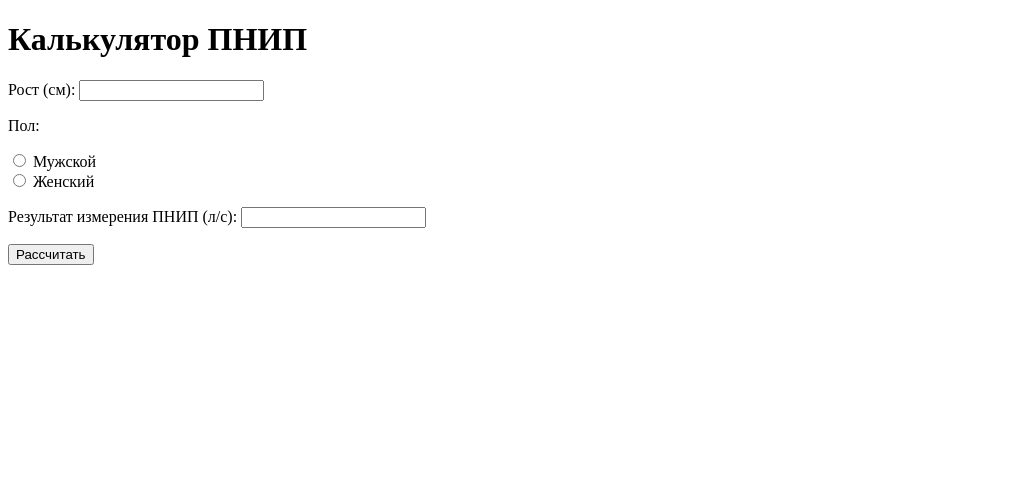
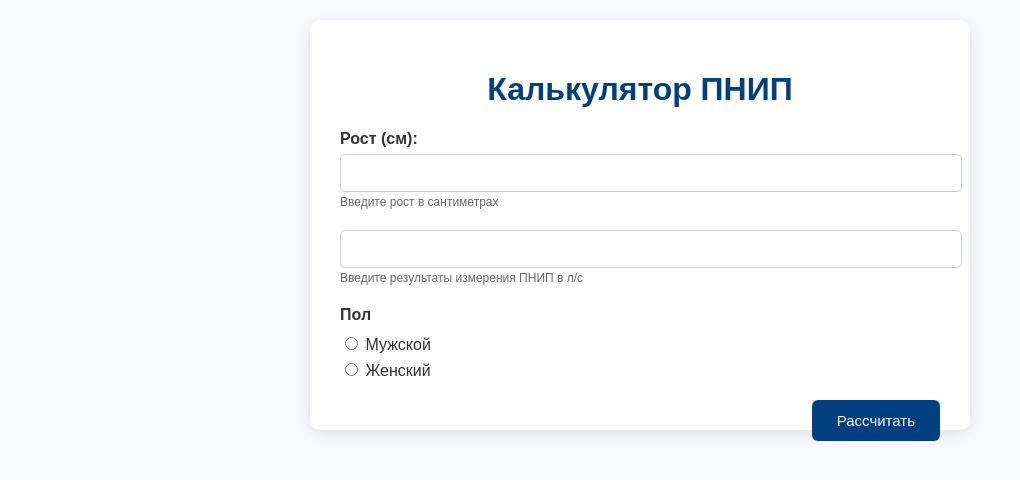
Before and after one commit to MaksRo52/pnip, a Django app: page / in a window 1280 px wide. Shown: the top 480 px of the page, without its empty margins (0-1020 px from the left). Run offline with Django 5.2, Linux system fonts and the light colour scheme.

Commit message:
correct style

```diff
--- a/main/templates/main/main.html
+++ b/main/templates/main/main.html
@@ -3,22 +3,125 @@
 <head>
     <meta charset="UTF-8">
     <title>Калькулятор ПНИП</title>
+    <style>
+        body {
+            font-family: Arial, sans-serif;
+            background: #f7f9fc;
+            margin: 0;
+            padding: 20px;
+        }
+
+        .container {
+            max-width: 600px;
+            margin: auto;
+            background: white;
+            padding: 30px;
+            border-radius: 10px;
+            box-shadow: 0 4px 15px rgba(0,0,0,0.1);
+        }
+
+        h1 {
+            text-align: center;
+            color: #004080;
+        }
+
+        .form-group {
+            margin-bottom: 20px;
+        }
+
+        label {
+            display: block;
+            font-weight: bold;
+            margin-bottom: 6px;
+            color: #333;
+        }
+
+        input[type="number"], select {
+            width: 100%;
+            padding: 10px;
+            border: 1px solid #ccd;
+            border-radius: 5px;
+            font-size: 14px;
+        }
+
+        small {
+            color: #666;
+            font-size: 12px;
+        }
+
+        .radio-group {
+            margin-top: 10px;
+        }
+
+        .radio-group label {
+            font-weight: normal;
+            margin-right: 15px;
+        }
+
+        button {
+            background: #004080;
+            color: white;
+            padding: 12px 25px;
+            border: none;
+            border-radius: 6px;
+            cursor: pointer;
+            font-size: 15px;
+            float: right;
+        }
+
+        button:hover {
+            background: #0059b3;
+        }
+
+        .result {
+            margin-top: 30px;
+            background: #eef6ff;
+            padding: 20px;
+            border-left: 5px solid #004080;
+            border-radius: 5px;
+        }
+
+        .result h2 {
+            margin: 0 0 10px;
+            color: #004080;
+        }
+    </style>
 </head>
 <body>
+    <div class="container">
         <h1>Калькулятор ПНИП</h1>
         <form method="post">
             {% csrf_token %}
-        {{ form.as_p }}
+
+            <div class="form-group">
+                {{ form.height.label_tag }}
+                {{ form.height }}
+                <small>Введите рост в сантиметрах</small>
+            </div>
+
+            <div class="form-group">
+                {{ form.pnip_result }}
+                <small>Введите результаты измерения ПНИП в л/с</small>
+            </div>
+
+            <div class="form-group">
+                <label>Пол</label>
+                <div class="radio-group">
+                    {{ form.gender }}
+                </div>
+            </div>
+
             <button type="submit">Рассчитать</button>
         </form>
 
         {% if result %}
-    {% if minimal_result %}
-        <h2>Нижняя граница нормы: {{ minimal_result|floatformat:2 }}</h2>
+            <div class="result">
+                <h2>Результаты</h2>
+                <p><strong>Рассчитанное значение:</strong> {{ result|floatformat:2 }}</p>
+                <p><strong>Нижняя граница нормы:</strong> {{ minimal_result|floatformat:2 }}</p>
+                <p><strong>% от долженствующих величин:</strong> {{ dv|floatformat:2 }} %</p>
+            </div>
         {% endif %}
-    {% if dv %}
-        <h2>% от ДВ: {{ dv|floatformat:2 }} %</h2>
-    {% endif %}
-{% endif %}
+    </div>
 </body>
 </html>
```
Lines whose indentation alone changed are shown as unchanged.
